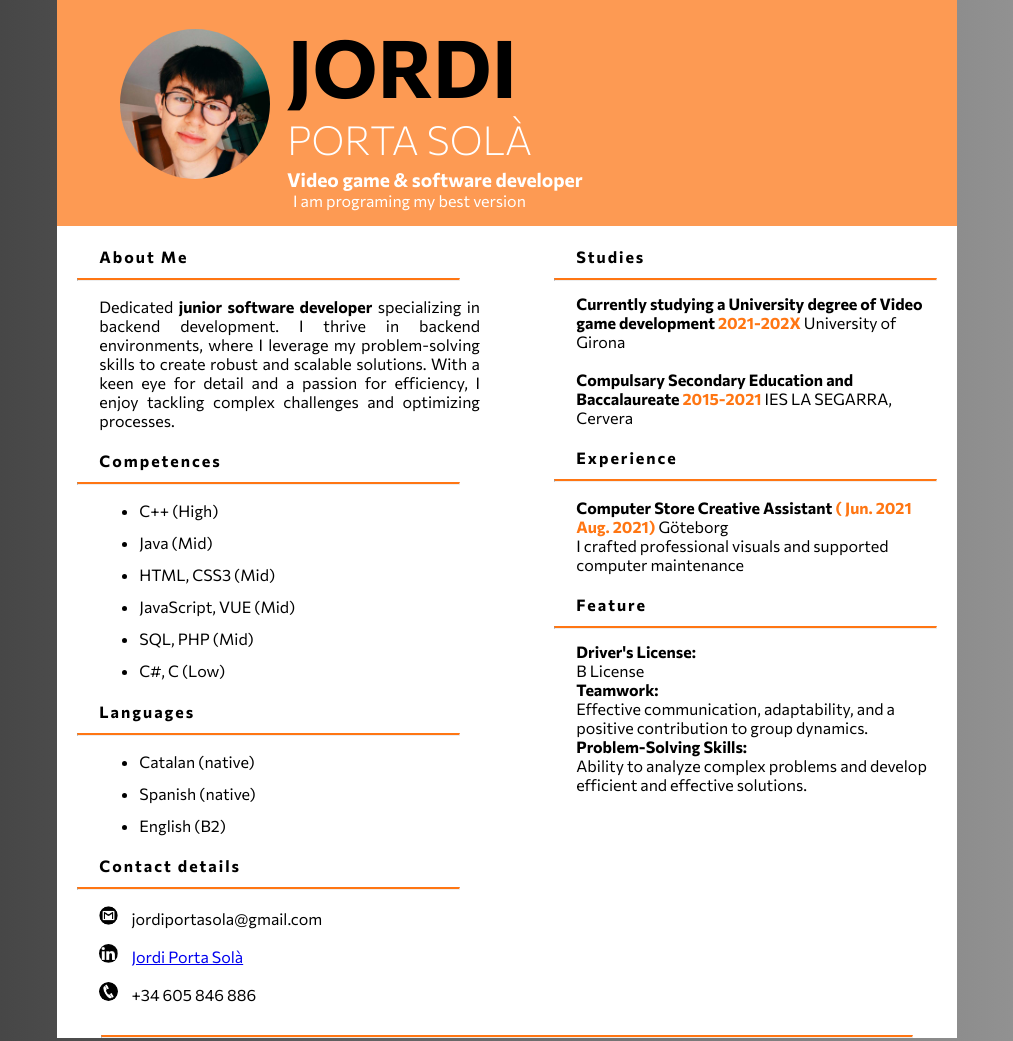
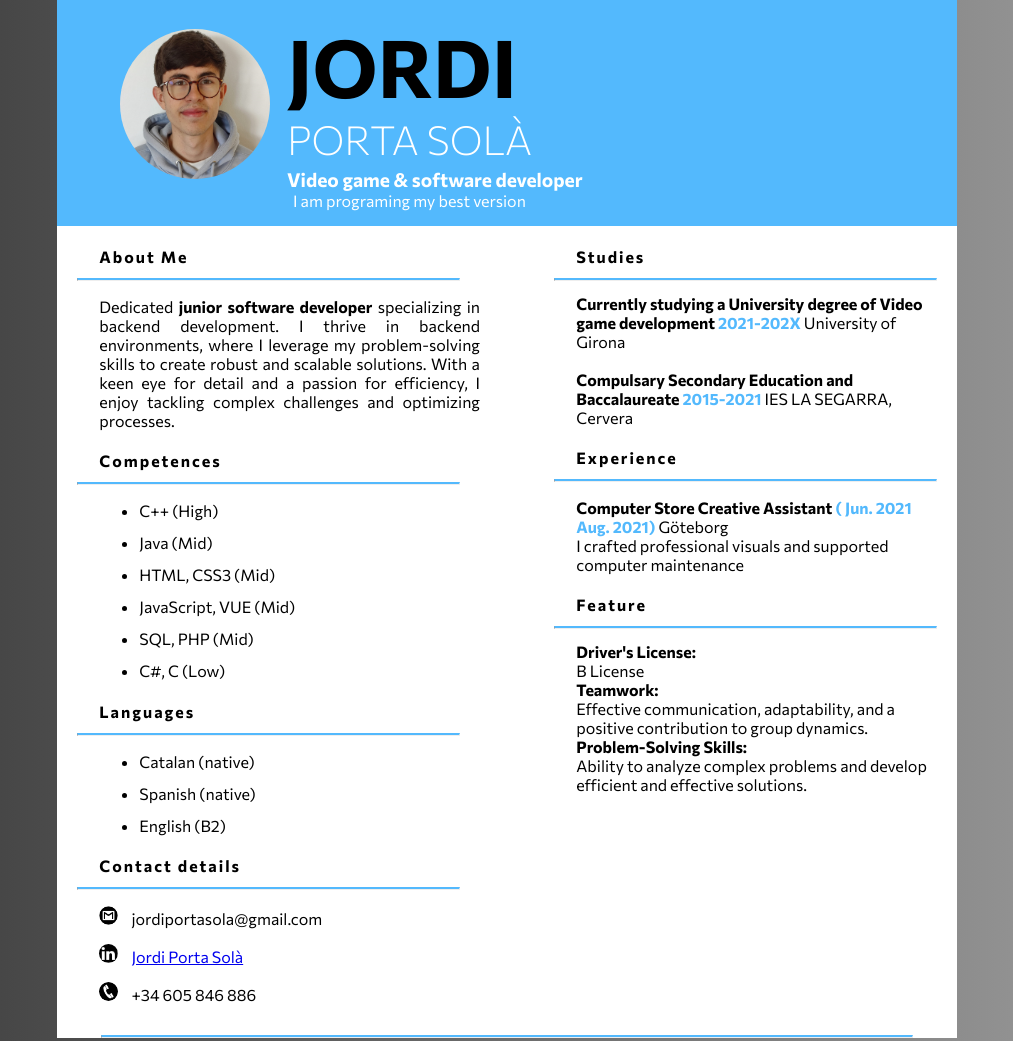
Before and after one commit to JordiPorta/CV, a plain HTML site: page index.html in a window 1280 px wide. Shown: the whole page, without its empty margins (133-1146 px from the left). Drawn offline with Linux system fonts and the light colour scheme.

Commit message:
Final CV

```diff
--- a/index.html
+++ b/index.html
@@ -11,7 +11,7 @@
     <main>
         <header>
             <div class="foto">
-                <img src="foto/foto.jpg" width="100%" height="100%">
+                <img src="foto/profile.jpg" width="100%" height="100%">
             </div>
             <div class="FlexC">
                 <div class="Presentacio">
--- a/style.css
+++ b/style.css
@@ -5,7 +5,8 @@
 header {
     height: auto;
     padding-top: 20px;
-    background-color: #fd9a53;
+    /*background-color: #fd9a53; */
+    background-color: #53b9fd;
     margin: 0 ;
     display: flex;
     padding-bottom: 1rem;
@@ -32,7 +33,7 @@ h4{
 }
 
 strong{
-    color: #ff7613;
+    color:  #53b9fd;
     text-decoration: none;
 }
 
@@ -42,7 +43,7 @@ span{
 
 hr.linia{
     margin-bottom: 3px;
-    border-top: 2px solid #ff7613;
+    border-top: 2px solid  #53b9fd;
     width: 90%;
     margin-top: 15px;
 }
```
Also changed, not shown: foto/profile.jfif (added), foto/profile.jpg (added).
